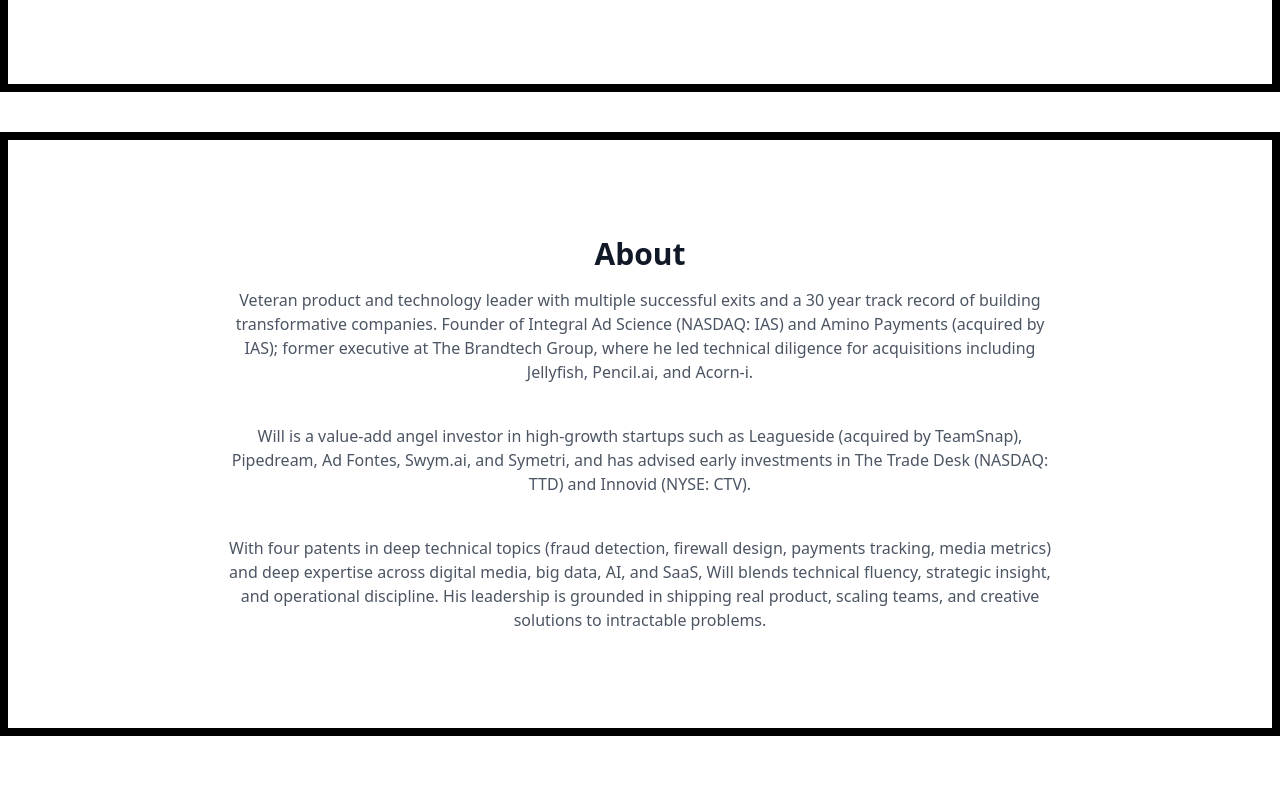
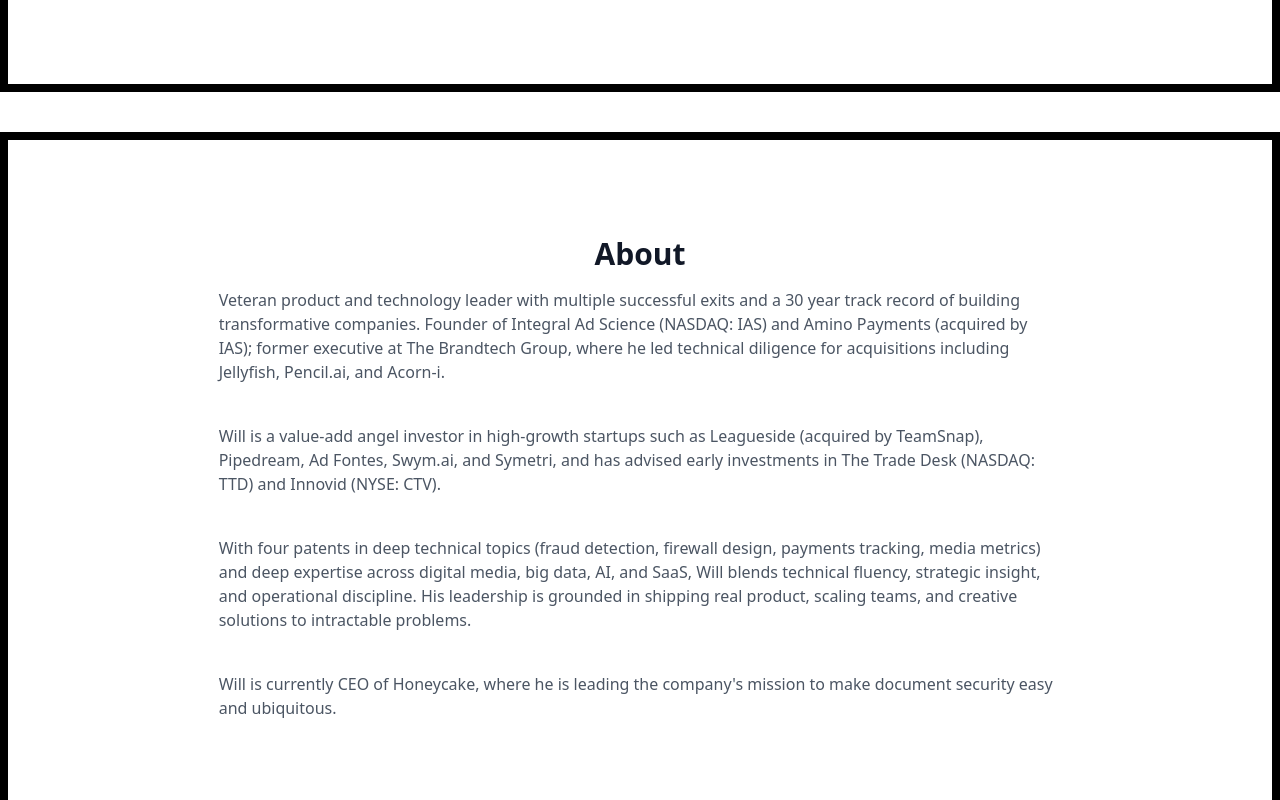
Before and after one commit to EpicLiem/cptowill, a Next.js app: page / in a window 1280 px wide. Shown: the part 720-1520 px from the top of the page. Built offline with nearby package versions, Linux system fonts and the light colour scheme.

Commit message:
improved bio

```diff
--- a/app/page.tsx
+++ b/app/page.tsx
@@ -28,16 +28,19 @@
 
             </section>
 
-            <section className="flex flex-col py-24 px-10 lg:px-0 lg:container lg:mx-auto justify-center border-8 border-black my-10">
-                <h2 className="flex text-3xl mb-4 font-bold justify-center">About</h2>
-                <p className="flex text-gray-600 w-2/3 justify-center text-center mx-auto">
+            <section className="flex flex-col py-24 px-10 lg:px-0 lg:container lg:mx-auto border-8 border-black my-10">
+                <h2 className="text-3xl mb-4 font-bold text-center">About</h2>
+                <p className="text-gray-600 w-2/3 mx-auto">
                     {`Veteran product and technology leader with multiple successful exits and a 30 year track record of building transformative companies. Founder of Integral Ad Science (NASDAQ: IAS) and Amino Payments (acquired by IAS); former executive at The Brandtech Group, where he led technical diligence for acquisitions including Jellyfish, Pencil.ai, and Acorn-i.`}
                 </p>
-                <p className="flex text-gray-600 w-2/3 justify-center text-center mx-auto mt-10">
+                <p className="text-gray-600 w-2/3 mx-auto mt-10">
                     {`Will is a value-add angel investor in high-growth startups such as Leagueside (acquired by TeamSnap), Pipedream, Ad Fontes, Swym.ai, and Symetri, and has advised early investments in The Trade Desk (NASDAQ: TTD) and Innovid (NYSE: CTV).`}
                 </p>
-                <p className="flex text-gray-600 w-2/3 justify-center text-center mx-auto mt-10">
+                <p className="text-gray-600 w-2/3 mx-auto mt-10">
                     {`With four patents in deep technical topics (fraud detection, firewall design, payments tracking, media metrics) and deep expertise across digital media, big data, AI, and SaaS, Will blends technical fluency, strategic insight, and operational discipline. His leadership is grounded in shipping real product, scaling teams, and creative solutions to intractable problems.`}
+                </p>
+                <p className="text-gray-600 w-2/3 mx-auto mt-10">
+                    {`Will is currently CEO of Honeycake, where he is leading the company's mission to make document security easy and ubiquitous.`}
                 </p>
             </section>
 
```
